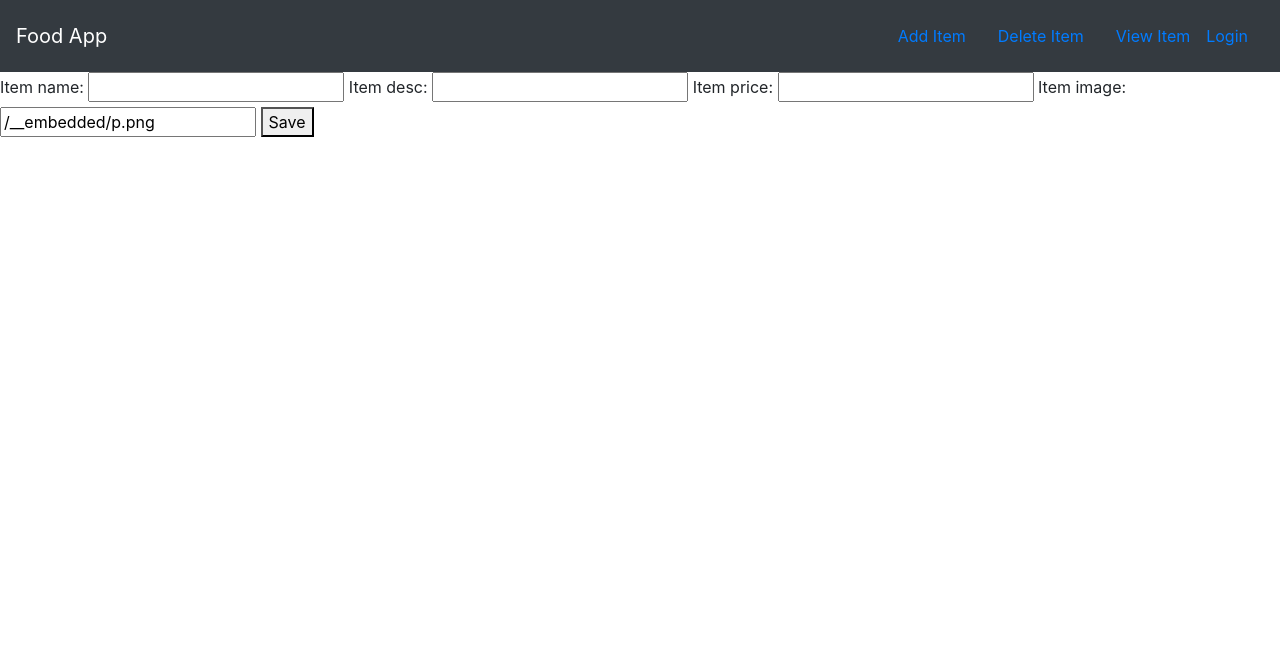
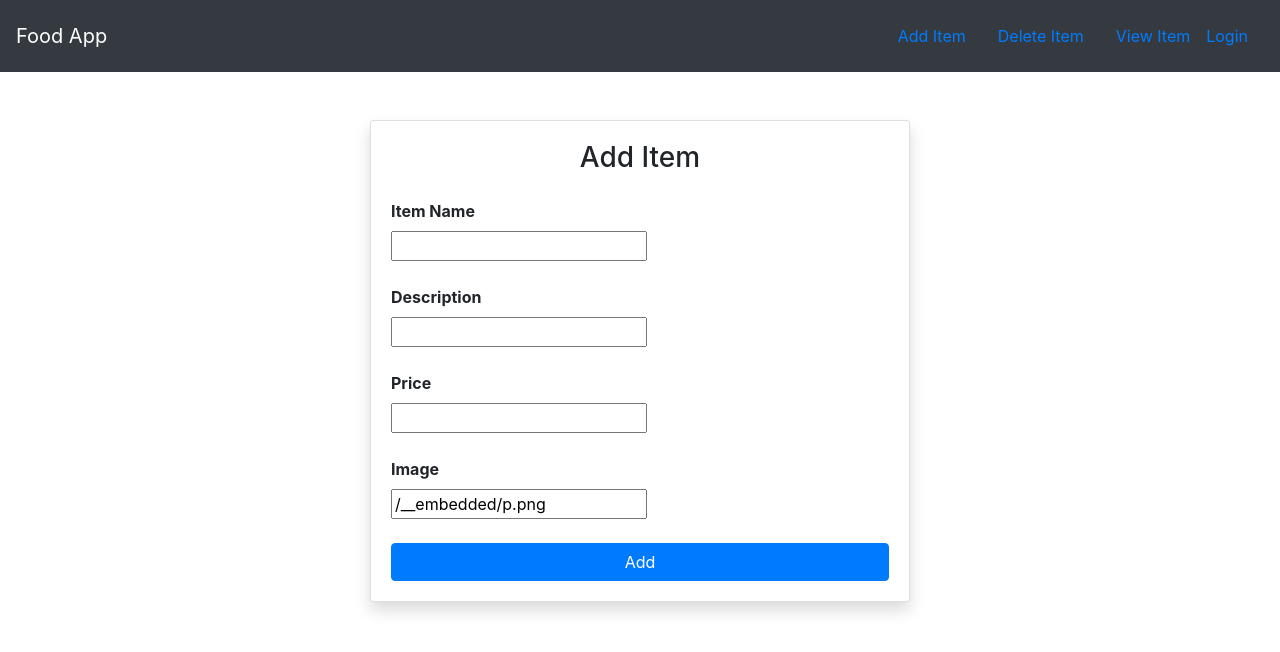
Before and after one commit to KARTHIK08b/Food-app, a Django app: page /food/add in a window 1280 px wide. Shown: the top 652 px of the page. Run offline with Django 4.2, Linux system fonts and the light colour scheme.

Commit message:
Made changes in base.html, updated detail.html, index.html and item-form.html

```diff
--- a/food/templates/food/base.html
+++ b/food/templates/food/base.html
@@ -11,7 +11,7 @@
 </head>
 <body>
         <nav class="navbar navbar-dark bg-dark">
-            <a href="#" class="navbar-brand">Food App</a>
+            <a href="{% url 'food:index' %}" class="navbar-brand">Food App</a>
 
             <div class="navbar">
                 <a class="nav-item nav-link" href="{% url 'food:create_item' %}">Add Item</a>
--- a/food/templates/food/detail.html
+++ b/food/templates/food/detail.html
@@ -8,9 +8,9 @@
             <img height="300px" src="{{item.item_image}}" class="card"/>
         </div>
         <div class="col-md-6">
-            <h1>{{item.item_name}}</h1>
-        <h2>{{item.item_desc}}</h2>
-        <h3>${{item.item_price}}</h3>
+            <h1>{{object.item_name}}</h1>
+        <h2>{{object.item_desc}}</h2>
+        <h3>${{object.item_price}}</h3>
         <a href="{% url 'food:delete_item' item.id %}">Delete</a>
 
         </div>
--- a/food/templates/food/index.html
+++ b/food/templates/food/index.html
@@ -23,6 +23,7 @@
                 <h3> {{item.item_name}} </h3>
                 <h5> {{item.item_desc}} </h5>
                 <h6> ${{item.item_price}} </h6>
+                <h6> Created by {{item.user_name}} </h6>
             </div>
 
             <div class="col-md-2">
--- a/food/templates/food/item-form.html
+++ b/food/templates/food/item-form.html
@@ -1,10 +1,67 @@
 {% extends 'food/base.html' %}
 
+{% block body %}
+<div class="container mt-5">
+    <div class="row justify-content-center">
+        <div class="col-md-6">
+            <div class="card shadow">
+                <div class="card-body">
+                    <h3 class="card-title text-center mb-4">Add Item</h3>
+                    <form method="POST">
+                        {% csrf_token %}
+                        <div class="form-group">
+                            <label for="id_item_name">Item Name</label>
+                            {{ form.item_name }}
+                            {% if form.item_name.errors %}
+                                <div class="invalid-feedback d-block">
+                                    {{ form.item_name.errors }}
+                                </div>
+                            {% endif %}
+                        </div>
+                        <div class="form-group">
+                            <label for="id_item_desc">Description</label>
+                            {{ form.item_desc }}
+                            {% if form.item_desc.errors %}
+                                <div class="invalid-feedback d-block">
+                                    {{ form.item_desc.errors }}
+                                </div>
+                            {% endif %}
+                        </div>
+                        <div class="form-group">
+                            <label for="id_item_price">Price</label>
+                            {{ form.item_price }}
+                            {% if form.item_price.errors %}
+                                <div class="invalid-feedback d-block">
+                                    {{ form.item_price.errors }}
+                                </div>
+                            {% endif %}
+                        </div>
+                        <div class="form-group">
+                            <label for="id_item_image">Image</label>
+                            {{ form.item_image }}
+                            {% if form.item_image.errors %}
+                                <div class="invalid-feedback d-block">
+                                    {{ form.item_image.errors }}
+                                </div>
+                            {% endif %}
+                        </div>
+                        <button type="submit" class="btn btn-primary btn-block">Add</button>
+                    </form>
+                </div>
+            </div>
+        </div>
+    </div>
+</div>
 
-{% block body %}
-<form method="POST">
-    {% csrf_token %} <!---For security reasons-->
-    {{form}}
-    <button type="submit">Save</button>
-</form>
+<style>
+    .form-group {
+        margin-bottom: 1.5rem; /* Adjust margin between form groups */
+    }
+    label {
+        display: block;
+        margin-bottom: 0.5rem; /* Adjust space between label and input */
+        font-weight: bold; /* Optional: Makes labels bold */
+    }
+</style>
+
 {% endblock %}
--- a/food/urls.py
+++ b/food/urls.py
@@ -1,16 +1,18 @@
 from django.contrib import admin
 from django.urls import path
-from .views import index, items, detail, create_item, update_item,delete_item
+from .views import items, create_item, update_item,delete_item,IndexClassView,FoodDetail,CreateItem
 
 app_name = 'food'
 
 urlpatterns = [
 
-    path('', index, name='index'),
-    path('<int:item_id>/', detail, name='detail'),
+    path('', IndexClassView.as_view(), name='index'),
+    # path('<int:item_id>/', detail, name='detail'),
+    path('<int:pk>/', FoodDetail.as_view(), name='detail'),
+
     path('items', items, name='items'),
     #add items
-    path('add',create_item, name='create_item'),
+    path('add',CreateItem.as_view(), name='create_item'),
     #edit
     path('update/<int:id>/',update_item, name='update_item'),
     path('delete/<int:id>/',delete_item, name='delete_item'),
--- a/food/views.py
+++ b/food/views.py
@@ -1,31 +1,48 @@
+from django.forms import BaseModelForm
 from django.shortcuts import render, redirect
 from django.http import HttpResponse
 from .models import Item
 from django.template import loader
 from .forms import ItemForm
+from django.views.generic.list import ListView
+from django.views.generic.detail import DetailView
+from django.views.generic.edit import CreateView
 
 # Create your views here.
 #content user is gonna view
-def index(request):
-    item_list = Item.objects.all()
-    template = loader.get_template('food/index.html')
-    context = {
-        'item_list' : item_list,
-    }
-    # return HttpResponse(item_list)
-    # return HttpResponse(template.render(context,request))
-    return render(request,'food/index.html', context )
+# def index(request):
+#     item_list = Item.objects.all()
+#     template = loader.get_template('food/index.html')
+#     context = {
+#         'item_list' : item_list,
+#     }
+#     # return HttpResponse(item_list)
+#     # return HttpResponse(template.render(context,request))
+#     return render(request,'food/index.html', context )
+
+#the down code is a replacement for the above view. It is class based
+class IndexClassView(ListView):
+    model = Item
+    template_name = 'food/index.html'
+    context_object_name = 'item_list'
 
 def items(request):
     return HttpResponse('These are your items')
 
-def detail(request, item_id):
-    item = Item.objects.get(pk = item_id)
-    context = {
-        'item': item,
-    }
-    return render(request, 'food/detail.html', context)
-    # return HttpResponse("This is item no/id: %s" %item_id)
+
+# #function based view
+# def detail(request, item_id):
+#     item = Item.objects.get(pk = item_id)
+#     context = {
+#         'item': item,
+#     }
+#     return render(request, 'food/detail.html', context)
+#     # return HttpResponse("This is item no/id: %s" %item_id)
+
+#class based view for detail
+class FoodDetail(DetailView):
+    model = Item
+    template_name = 'food/detail.html'
 
 def create_item(request):
     form = ItemForm(request.POST or None)
@@ -34,6 +51,19 @@ def create_item(request):
         form.save()
         return redirect('food:index')
     return render(request, 'food/item-form.html',{'form':form})
+
+#class based view for create item
+class CreateItem(CreateView):
+    model = Item
+    fields = ['item_name', 'item_desc', 'item_price', 'item_image']
+    template_name = 'food/item-form.html'
+
+    def form_valid(self, form) :
+        form.instance.user_name = self.request.user
+        return super().form_valid(form)
+
+
+
 
 def update_item(request, id):
     item = Item.objects.get(id=id)
```
Also changed, not shown: food/models.py (+8 -0 lines), food/migrations/0004_item_user_name.py (added).
